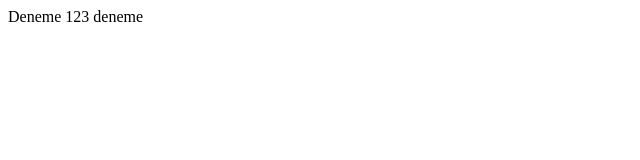
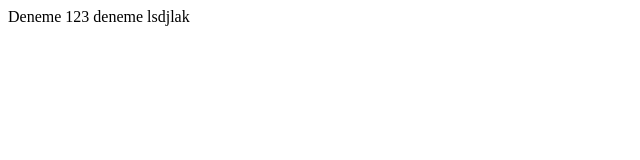
Before and after one commit to Beyzanurozturk/ymgdeneme, a plain HTML site: page index.html in a window 1280 px wide. Shown: the full height of the page, 0-640 px from the left. Drawn offline with Linux system fonts and the light colour scheme.

Commit message:
jenkinsdenemecommit

```diff
--- a/index.html
+++ b/index.html
@@ -1,7 +1,7 @@
 <html>
     <head>
         <body>
-            Deneme 123 deneme
+            Deneme 123 deneme lsdjlak
         </body>
     </head>
 </html>
```
